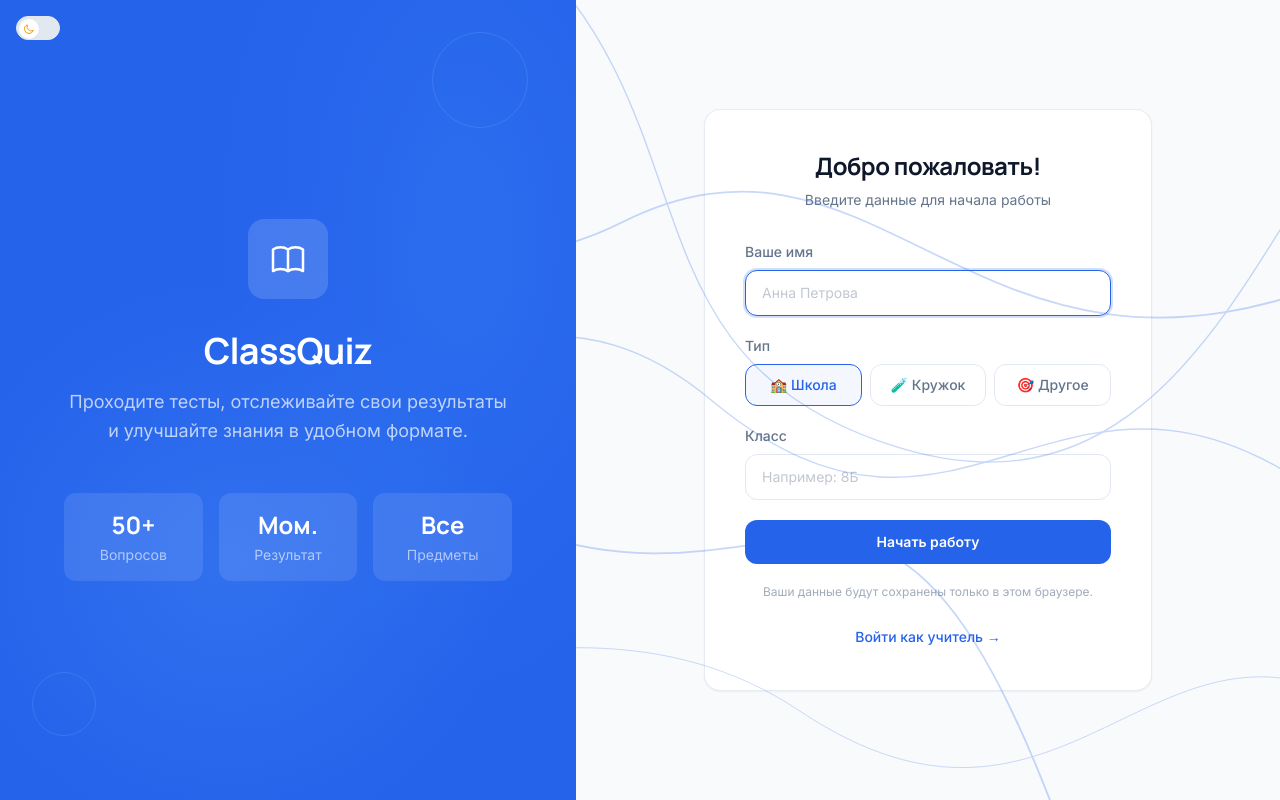
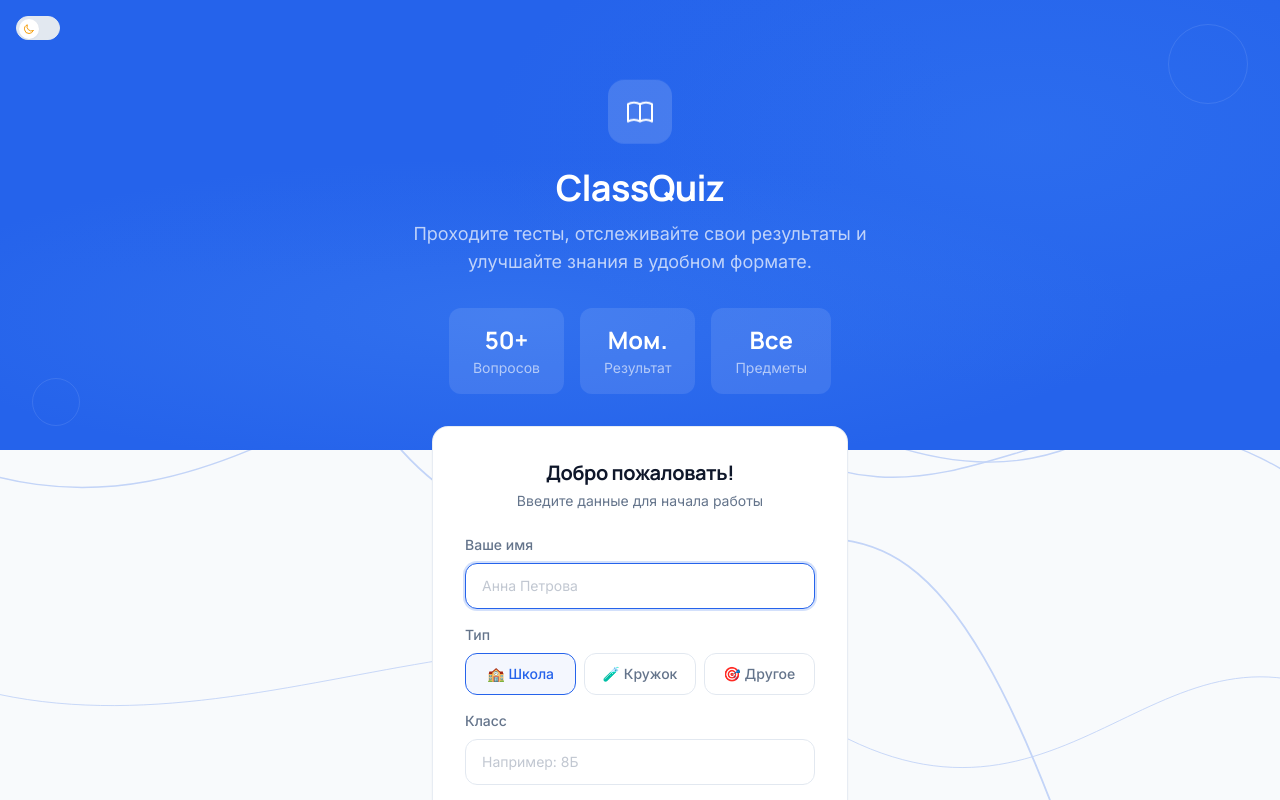
Before and after one commit to Trubik1/techno-park-october, a React (Vite) app in the folder frontend/: page /student/entry in a window 1280 px wide. Shown: the top 800 px of the page. Built offline with nearby package versions, Linux system fonts and the light colour scheme.

Commit message:
feat: StudentEntry — шапка вместо split, TeacherLogin без панели, фикс бесконечной загрузки

```diff
--- a/frontend/src/pages/StudentEntry.tsx
+++ b/frontend/src/pages/StudentEntry.tsx
@@ -65,7 +65,7 @@ const StudentEntry: React.FC = () => {
   };
 
   return (
-    <div className="min-h-screen bg-background flex animate-fadeIn">
+    <div className="min-h-screen bg-background animate-fadeIn">
       <div className="fixed top-4 left-4 z-50">
         <ThemeToggleButton />
       </div>
@@ -75,50 +75,44 @@ const StudentEntry: React.FC = () => {
         </div>
       )}
 
-      <div className="hidden lg:flex w-[45%] bg-primary mesh-gradient relative items-center justify-center p-12">
-        <div className="absolute top-8 right-12 w-24 h-24 border border-white/10 rounded-full"></div>
-        <div className="absolute bottom-16 left-8 w-16 h-16 border border-white/10 rounded-full"></div>
-        <div className="text-center max-w-md relative z-10">
-          <div className="w-20 h-20 rounded-2xl bg-white/15 flex items-center justify-center mx-auto mb-8" style={{ animation: 'float 6s ease-in-out infinite' }}>
-            <svg className="w-10 h-10 text-white" fill="none" viewBox="0 0 24 24" stroke="currentColor">
+      <div className="bg-primary mesh-gradient relative px-6 pt-16 pb-10 md:pt-20 md:pb-14 text-center">
+        <div className="absolute top-6 right-8 w-20 h-20 border border-white/10 rounded-full"></div>
+        <div className="absolute bottom-6 left-8 w-12 h-12 border border-white/10 rounded-full"></div>
+        <div className="max-w-2xl mx-auto relative z-10">
+          <div className="w-16 h-16 rounded-2xl bg-white/15 flex items-center justify-center mx-auto mb-6" style={{ animation: 'float 6s ease-in-out infinite' }}>
+            <svg className="w-8 h-8 text-white" fill="none" viewBox="0 0 24 24" stroke="currentColor">
               <path strokeLinecap="round" strokeLinejoin="round" strokeWidth={1.5} d="M12 6.253v13m0-13C10.832 5.477 9.246 5 7.5 5S4.168 5.477 3 6.253v13C4.168 18.477 5.754 18 7.5 18s3.332.477 4.5 1.253m0-13C13.168 5.477 14.754 5 16.5 5c1.747 0 3.332.477 4.5 1.253v13C19.832 18.477 18.247 18 16.5 18c-1.746 0-3.332.477-4.5 1.253" />
             </svg>
           </div>
-          <h1 className="text-white font-heading text-4xl font-bold mb-4" style={{ letterSpacing: '-0.02em' }}>ClassQuiz</h1>
-          <p className="text-white/70 text-lg leading-relaxed">
+          <h1 className="text-white font-heading text-3xl md:text-4xl font-bold mb-3" style={{ letterSpacing: '-0.02em' }}>ClassQuiz</h1>
+          <p className="text-white/70 text-base md:text-lg leading-relaxed max-w-lg mx-auto">
             Проходите тесты, отслеживайте свои результаты и улучшайте знания в удобном формате.
           </p>
-          <div className="mt-12 grid grid-cols-3 gap-4">
-            <div className="bg-white/10 rounded-xl p-4">
-              <p className="text-white text-2xl font-bold font-heading">50+</p>
-              <p className="text-white/60 text-sm mt-1">Вопросов</p>
+          <div className="mt-8 flex justify-center gap-3 md:gap-4">
+            <div className="bg-white/10 rounded-xl px-5 py-3 md:px-6 md:py-4">
+              <p className="text-white text-xl md:text-2xl font-bold font-heading">50+</p>
+              <p className="text-white/60 text-xs md:text-sm mt-0.5">Вопросов</p>
             </div>
-            <div className="bg-white/10 rounded-xl p-4">
-              <p className="text-white text-2xl font-bold font-heading">Мом.</p>
-              <p className="text-white/60 text-sm mt-1">Результат</p>
+            <div className="bg-white/10 rounded-xl px-5 py-3 md:px-6 md:py-4">
+              <p className="text-white text-xl md:text-2xl font-bold font-heading">Мом.</p>
+              <p className="text-white/60 text-xs md:text-sm mt-0.5">Результат</p>
             </div>
-            <div className="bg-white/10 rounded-xl p-4">
-              <p className="text-white text-2xl font-bold font-heading">Все</p>
-              <p className="text-white/60 text-sm mt-1">Предметы</p>
+            <div className="bg-white/10 rounded-xl px-5 py-3 md:px-6 md:py-4">
+              <p className="text-white text-xl md:text-2xl font-bold font-heading">Все</p>
+              <p className="text-white/60 text-xs md:text-sm mt-0.5">Предметы</p>
             </div>
           </div>
         </div>
       </div>
 
-      <div className="flex-1 flex items-center justify-center p-6 lg:p-12">
-        <div className="w-full max-w-md">
-          <div className="lg:hidden mb-8 text-center">
-            <h1 className="text-3xl font-bold text-text-primary font-heading">ClassQuiz</h1>
-            <p className="text-text-secondary mt-2">Добро пожаловать!</p>
+      <div className="max-w-md mx-auto px-4 -mt-6 relative z-10 pb-8">
+        <div className="card p-6 md:p-8">
+          <div className="text-center mb-6">
+            <h2 className="text-xl font-bold text-text-primary font-heading">Добро пожаловать!</h2>
+            <p className="text-text-secondary mt-1 text-sm">Введите данные для начала работы</p>
           </div>
 
-          <div className="card p-8 md:p-10">
-            <div className="text-center mb-8">
-              <h2 className="text-2xl font-bold text-text-primary font-heading">Добро пожаловать!</h2>
-              <p className="text-text-secondary mt-2 text-sm">Введите данные для начала работы</p>
-            </div>
-
-            <form onSubmit={handleSubmit} className="space-y-5">
+          <form onSubmit={handleSubmit} className="space-y-4">
             <div>
               <label className="label">Ваше имя</label>
               <input
@@ -179,11 +173,10 @@ const StudentEntry: React.FC = () => {
             </p>
           </form>
 
-            <div className="mt-6 text-center">
+          <div className="mt-5 text-center">
             <button onClick={() => navigate('/teacher/login')} className="text-sm text-primary hover:text-primary/80 transition-colors font-medium">
               Войти как учитель →
             </button>
-            </div>
           </div>
         </div>
       </div>
--- a/frontend/src/pages/StudentQuiz.tsx
+++ b/frontend/src/pages/StudentQuiz.tsx
@@ -55,7 +55,7 @@ function shuffleArray<T>(arr: T[]): T[] {
 const StudentQuiz: React.FC = () => {
   const { code } = useParams<{ code: string }>();
   const navigate = useNavigate();
-  const { student } = useStudent();
+  const { student, isLoading: studentLoading } = useStudent();
 
   const studentIdRef = useRef<string | null>(null);
   const submitQuizRef = useRef<() => void>(() => {});
@@ -66,7 +66,7 @@ const StudentQuiz: React.FC = () => {
   const [answers, setAnswers] = useState<Record<string, string>>({});
   const [isSubmitted, setIsSubmitted] = useState(false);
   const [showExplanation, setShowExplanation] = useState(false);
-  const [isLoading, setIsLoading] = useState(true);
+  const [isLoading, setIsLoading] = useState(false);
   const [error, setError] = useState<string | null>(null);
   const [timeLeft, setTimeLeft] = useState<number | null>(null);
   const timerRef = useRef<ReturnType<typeof setInterval> | null>(null);
@@ -92,6 +92,7 @@ const StudentQuiz: React.FC = () => {
 
     (async () => {
       try {
+        setIsLoading(true);
         const sessionRes = await fetch('/api/sessions/' + code);
         if (!sessionRes.ok) throw new Error('Session not found');
         const sData = await sessionRes.json();
@@ -269,6 +270,17 @@ const StudentQuiz: React.FC = () => {
     window.addEventListener('keydown', handleKey);
     return () => window.removeEventListener('keydown', handleKey);
   }, [quizData, isSubmitted, showExplanation, currentQuestionIndex, shuffleOrder, selectedOption]);
+
+  if (studentLoading) {
+    return (
+      <div className="min-h-screen bg-background flex items-center justify-center">
+        <div className="text-center animate-fadeIn">
+          <div className="flex justify-center mb-3"><div className="spinner-dots"><span></span><span></span><span></span></div></div>
+          <p className="text-sm text-text-secondary animate-pulse">Загрузка...</p>
+        </div>
+      </div>
+    );
+  }
 
   if (isLoading && !quizData) {
     return (
--- a/frontend/src/pages/TeacherLogin.tsx
+++ b/frontend/src/pages/TeacherLogin.tsx
@@ -83,44 +83,13 @@ const TeacherLogin: React.FC = () => {
   };
 
   return (
-    <div className="min-h-screen bg-background flex animate-fadeIn">
+    <div className="min-h-screen bg-background flex items-center justify-center p-6 animate-fadeIn">
       <div className="fixed top-4 left-4 z-50">
         <ThemeToggleButton />
       </div>
 
-      <div className="hidden lg:flex w-[45%] bg-primary mesh-gradient relative items-center justify-center p-12">
-        <div className="absolute top-8 right-12 w-24 h-24 border border-white/10 rounded-full"></div>
-        <div className="absolute bottom-16 left-8 w-16 h-16 border border-white/10 rounded-full"></div>
-        <div className="text-center max-w-md relative z-10">
-          <div className="w-20 h-20 rounded-2xl bg-white/15 flex items-center justify-center mx-auto mb-8" style={{ animation: 'float 6s ease-in-out infinite' }}>
-            <svg className="w-10 h-10 text-white" fill="none" viewBox="0 0 24 24" stroke="currentColor">
-              <path strokeLinecap="round" strokeLinejoin="round" strokeWidth={1.5} d="M12 6.253v13m0-13C10.832 5.477 9.246 5 7.5 5S4.168 5.477 3 6.253v13C4.168 18.477 5.754 18 7.5 18s3.332.477 4.5 1.253m0-13C13.168 5.477 14.754 5 16.5 5c1.747 0 3.332.477 4.5 1.253v13C19.832 18.477 18.247 18 16.5 18c-1.746 0-3.332.477-4.5 1.253" />
-            </svg>
-          </div>
-          <h1 className="text-white font-heading text-4xl font-bold mb-4" style={{ letterSpacing: '-0.02em' }}>ClassQuiz</h1>
-          <p className="text-white/70 text-lg leading-relaxed">
-            Создавайте тесты, проводите опросы и отслеживайте успеваемость вашего класса в реальном времени.
-          </p>
-          <div className="mt-12 grid grid-cols-3 gap-4">
-            <div className="bg-white/10 rounded-xl p-4">
-              <p className="text-white text-2xl font-bold font-heading">25+</p>
-              <p className="text-white/60 text-sm mt-1">Готовых тестов</p>
-            </div>
-            <div className="bg-white/10 rounded-xl p-4">
-              <p className="text-white text-2xl font-bold font-heading">1-11</p>
-              <p className="text-white/60 text-sm mt-1">Классы</p>
-            </div>
-            <div className="bg-white/10 rounded-xl p-4">
-              <p className="text-white text-2xl font-bold font-heading">100%</p>
-              <p className="text-white/60 text-sm mt-1">Бесплатно</p>
-            </div>
-          </div>
-        </div>
-      </div>
-
-      <div className="flex-1 flex items-center justify-center p-6 lg:p-12">
       <div className="w-full max-w-md">
-          <div className="lg:hidden mb-8 text-center">
+        <div className="text-center mb-8">
           <h1 className="text-3xl font-bold text-text-primary font-heading">ClassQuiz</h1>
           <p className="text-text-secondary mt-2">Панель управления учителя</p>
         </div>
@@ -216,7 +185,6 @@ const TeacherLogin: React.FC = () => {
         </div>
       </div>
     </div>
-    </div>
   );
 };
 
```
Lines whose indentation alone changed are shown as unchanged.
